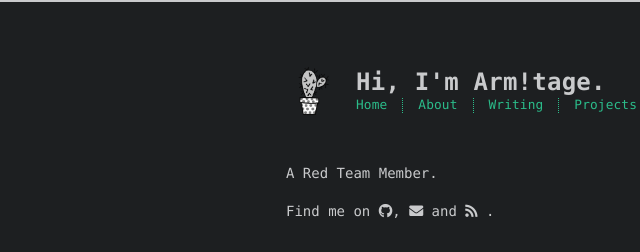
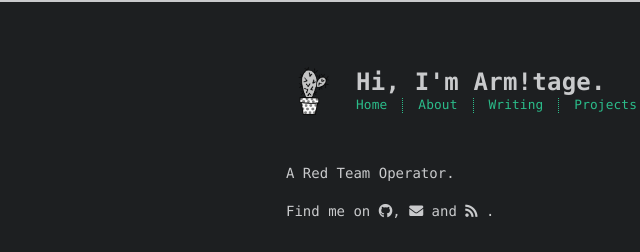
Before and after one commit to Arrnitage/arrnitage.github.io, a plain HTML site: page index.html in a window 1280 px wide. Shown: the top 252 px of the page, 2-642 px from the left. Drawn offline with nearby package versions, Linux system fonts and the light colour scheme; a web font is replaced by a local one.

Commit message:
Site updated: 2022-06-07 13:35:45

```diff
--- a/index.html
+++ b/index.html
@@ -6,12 +6,12 @@
     <meta http-equiv="X-UA-Compatible" content="IE=edge">
     <meta name="HandheldFriendly" content="True">
     <meta name="viewport" content="width=device-width, initial-scale=1, maximum-scale=5" />
-    <meta name="description" content="A Red Team Member.">
+    <meta name="description" content="A Red Team Operator.">
 <meta property="og:type" content="website">
 <meta property="og:title" content="Hi, I&#39;m Arm!tage.">
 <meta property="og:url" content="https://an0th3r.github.io/index.html">
 <meta property="og:site_name" content="Hi, I&#39;m Arm!tage.">
-<meta property="og:description" content="A Red Team Member.">
+<meta property="og:description" content="A Red Team Operator.">
 <meta property="og:locale" content="en_US">
 <meta property="article:author" content="Arm!tage">
 <meta name="twitter:card" content="summary">
@@ -86,7 +86,7 @@
 
         <section id="about">
 
-    <p>A Red Team Member.</p>
+    <p>A Red Team Operator.</p>
 
 
 
```
Also changed, not shown: about/index.html (+2 -2 lines), archives/2022/04/index.html (+2 -2 lines), archives/2022/05/index.html (+2 -2 lines), archives/2022/06/index.html (+2 -2 lines), archives/2022/index.html (+2 -2 lines), archives/index.html (+2 -2 lines), projects/index.html (+2 -2 lines).
